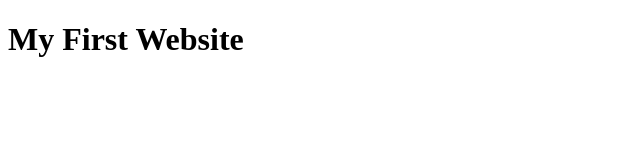
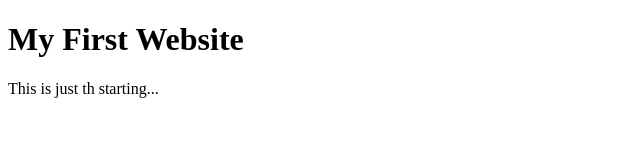
Before and after one commit to mdziahossain/my-first-website, a plain HTML site: page index.html in a window 1280 px wide. Shown: the whole page, without its empty margins (0-640 px from the left). Drawn offline with Linux system fonts and the light colour scheme.

Commit message:
Added a paragraph

```diff
--- a/index.html
+++ b/index.html
@@ -7,5 +7,6 @@
 </head>
 <body>
   <h1>My First Website</h1>
+  <p>This is just th starting...</p>
 </body>
 </html>
```
